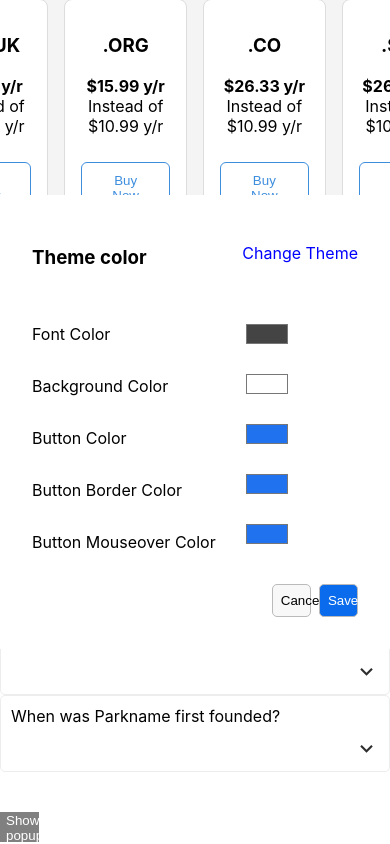
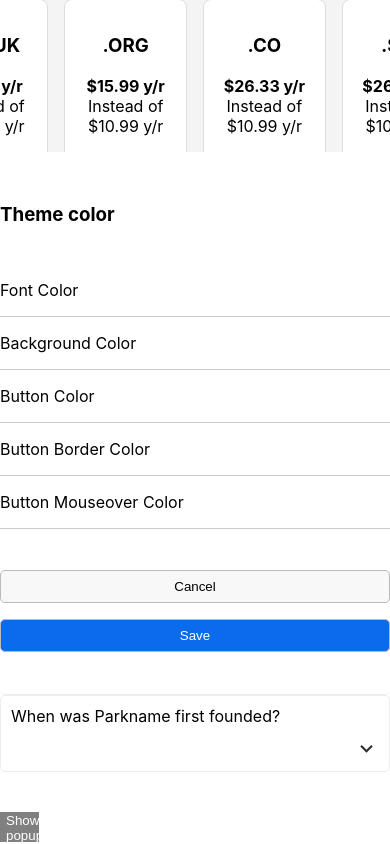
Before and after one commit to FestaMazreku/react-js, a React (Create React App) app: page / in a window 390 px wide. Both pictures are taken after a click on the button "Show popup". Shown: the part 5364-6208 px from the top of the page. Built offline with nearby package versions, Linux system fonts and the light colour scheme.

Commit message:
Almost done with the tasks

```diff
--- a/src/components/Popup.css
+++ b/src/components/Popup.css
@@ -41,6 +41,11 @@
     color: #fff;
 }
 
+.separator {
+    border-top: 1px solid #ccc;
+    width: 520px;
+}
+
 .content-container {
     display: flex;
     justify-content: space-between;
@@ -56,16 +61,48 @@
     flex-direction: column;
 }
 
-.color {
-    width: 30px;
-    height: 20px;
-    border: 1px solid #000;
-    margin-top: 8px;
-}
-
 .color-right input[type="color"] {
     border: none;
     width: 50px;
     height: 30px;
     background-color: white;
 }
+
+@media (max-width: 1024px) {
+    .button-container {
+        flex-direction: column;
+        align-items: center;
+    }
+
+    .cancel-btn,
+    .save-btn {
+        width: 100%;
+        margin: 8px 0;
+    }
+}
+
+@media (max-width: 768px) {
+    .button-container {
+        flex-direction: column;
+        align-items: center;
+    }
+
+    .cancel-btn,
+    .save-btn {
+        width: 100%;
+        margin: 8px 0;
+    }
+}
+
+@media only screen and (max-width: 480px) {
+    .button-container {
+        flex-direction: column;
+        align-items: center;
+    }
+
+    .cancel-btn,
+    .save-btn {
+        width: 100%;
+        margin: 8px 0;
+    }
+}
--- a/src/components/Popup.js
+++ b/src/components/Popup.js
@@ -25,20 +25,32 @@ function Popup(props) {
       <div className="popup-inner">
         <div className="content-container">
           <div className="text-left">
-            <h3> Theme color </h3>
-            <br></br>
+            <h3>Theme color</h3>
+            <br />
             <p>Font Color</p>
+            <div className="separator"></div>
             <p>Background Color</p>
+            <div className="separator"></div>
             <p>Button Color</p>
+            <div className="separator"></div>
             <p>Button Border Color</p>
+            <div className="separator"></div>
             <p>Button Mouseover Color</p>
+            <div className="separator"></div>
           </div>
+
+          <div class="container">
             <div className="color-right">
-            <p style={{ color: "blue" }}> Change Theme </p>
+              <p style={{ color: "blue" }}>Change Theme</p>
 
-            <br></br>
-            <br></br>
+              <br />
+              <br />
+              <br />
               <div className="color-right">
+                <div
+                  className="color-box"
+                  style={{ backgroundColor: fontColor }}
+                ></div>
                 <input
                   type="color"
                   value={fontColor}
@@ -46,7 +58,7 @@ function Popup(props) {
                 />
               </div>
 
-            <br></br>
+              <br />
               <div className="color-right">
                 <input
                   type="color"
@@ -55,7 +67,7 @@ function Popup(props) {
                 />
               </div>
 
-            <br></br>
+              <br />
               <div className="color-right">
                 <input
                   type="color"
@@ -64,7 +76,7 @@ function Popup(props) {
                 />
               </div>
 
-            <br></br>
+              <br />
               <div className="color-right">
                 <input
                   type="color"
@@ -73,7 +85,7 @@ function Popup(props) {
                 />
               </div>
 
-            <br></br>
+              <br />
               <div className="color-right">
                 <input
                   type="color"
@@ -83,6 +95,8 @@ function Popup(props) {
               </div>
             </div>
           </div>
+        </div>
+
         <div className="button-container">
           <button
             className="cancel-btn"
```
Lines whose indentation alone changed are shown as unchanged.
